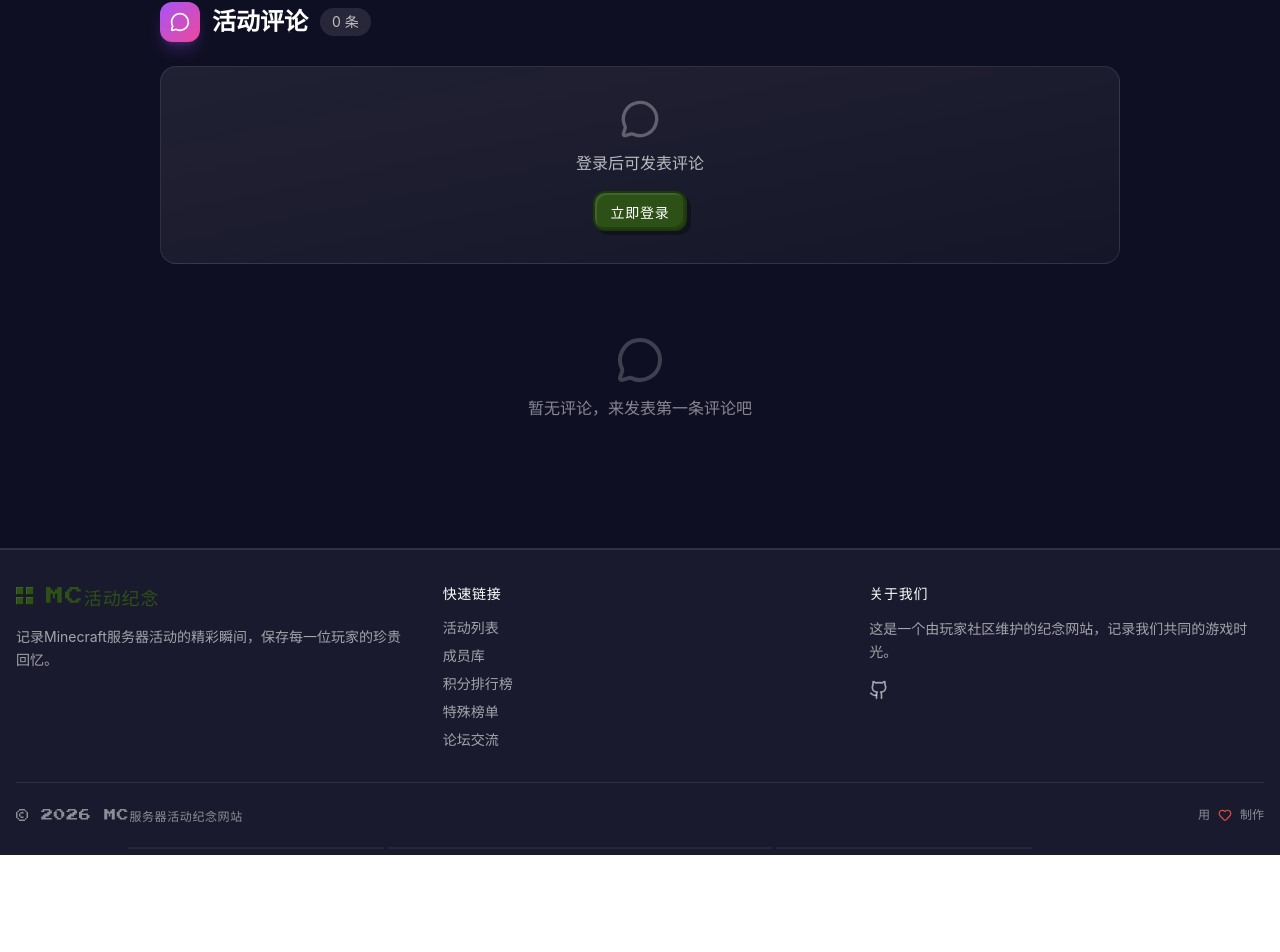
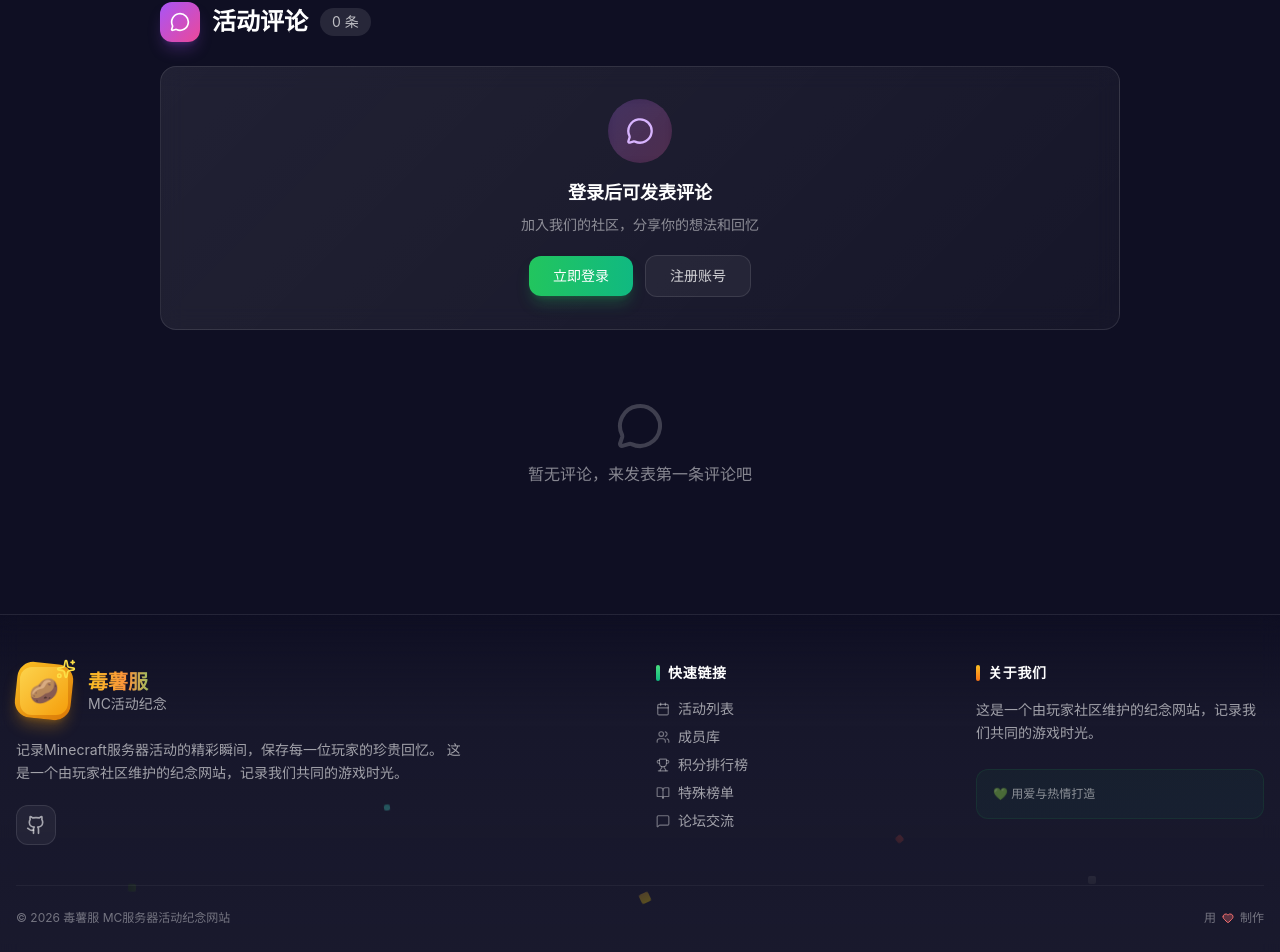
Before and after one commit to DwightSu/dsf-web, a Vue app: page /activities/a1 in a window 1280 px wide. Shown: the part 1866-2818 px from the top of the page. Before the commit the page ends 2721 px from the top, so only its background shows below. Built offline with nearby package versions, Linux system fonts and the light colour scheme.

Commit message:
feat: 生成项目Code Wiki文档
Co-authored-by: traeagent <traeagent@users.noreply.github.com>

```diff
--- a/src/components/layout/Footer.vue
+++ b/src/components/layout/Footer.vue
@@ -1,188 +1,186 @@
 <script setup lang="ts">
 import { RouterLink } from 'vue-router'
-import { Github, Heart } from 'lucide-vue-next'
+import { Github, Heart, Sparkles, Calendar, Users, Trophy, MessageSquare, BookOpen } from 'lucide-vue-next'
 
 const currentYear = new Date().getFullYear()
+
+const quickLinks = [
+  { path: '/activities', label: '活动列表', icon: Calendar },
+  { path: '/members', label: '成员库', icon: Users },
+  { path: '/scoreboard', label: '积分排行榜', icon: Trophy },
+  { path: '/special-records', label: '特殊榜单', icon: BookOpen },
+  { path: '/forum', label: '论坛交流', icon: MessageSquare }
+]
 </script>
 
 <template>
-  <footer class="footer bg-dark-surface border-t-2 border-pixel-border mt-auto">
-    <div class="container mx-auto px-4 py-8">
-      <!-- 主要内容 -->
-      <div class="grid grid-cols-1 md:grid-cols-3 gap-8 mb-8">
-        <!-- Logo和描述 -->
-        <div class="flex flex-col gap-4">
+  <footer class="footer mt-auto">
+    <div class="footer-bg-decoration">
+      <div class="floating-block block-1"></div>
+      <div class="floating-block block-2"></div>
+      <div class="floating-block block-3"></div>
+      <div class="floating-block block-4"></div>
+      <div class="floating-block block-5"></div>
+    </div>
+
+    <div class="container mx-auto px-4 py-12 relative z-10">
+      <div class="grid grid-cols-1 md:grid-cols-2 lg:grid-cols-4 gap-8 mb-10">
+        <div class="lg:col-span-2 flex flex-col gap-5">
+          <div class="flex items-center gap-4">
+            <div class="relative w-14 h-14">
+              <div class="absolute inset-0 bg-gradient-to-br from-amber-400 to-amber-600 rounded-2xl transform rotate-6 shadow-lg shadow-amber-500/30"></div>
+              <div class="absolute inset-1 bg-gradient-to-br from-amber-300 to-amber-500 rounded-xl flex items-center justify-center">
+                <span class="text-white text-2xl">🥔</span>
+              </div>
+              <Sparkles class="absolute -top-1 -right-1 w-5 h-5 text-yellow-300 animate-pulse" />
+            </div>
+            <div class="flex flex-col">
+              <span class="text-xl font-bold bg-gradient-to-r from-amber-400 via-orange-400 to-green-400 bg-clip-text text-transparent">
+                毒薯服
+              </span>
+              <span class="text-sm text-white/60 -mt-0.5">MC活动纪念</span>
+            </div>
+          </div>
+          <p class="text-sm text-white/60 leading-relaxed max-w-md">
+            记录Minecraft服务器活动的精彩瞬间，保存每一位玩家的珍贵回忆。
+            这是一个由玩家社区维护的纪念网站，记录我们共同的游戏时光。
+          </p>
           <div class="flex items-center gap-3">
-            <div class="pixel-logo">
-              <div class="pixel-block pixel-block-1"></div>
-              <div class="pixel-block pixel-block-2"></div>
-              <div class="pixel-block pixel-block-3"></div>
-              <div class="pixel-block pixel-block-4"></div>
-            </div>
-            <span class="text-lg font-pixel text-grass-green">
-              MC活动纪念
-            </span>
+            <a
+              href="https://github.com"
+              target="_blank"
+              rel="noopener noreferrer"
+              class="w-10 h-10 rounded-xl bg-white/5 hover:bg-white/10 border border-white/10 hover:border-white/20 flex items-center justify-center text-white/60 hover:text-white transition-all duration-300 hover:-translate-y-0.5"
+            >
+              <Github :size="20" />
+            </a>
           </div>
-          <p class="text-sm text-white/60 leading-relaxed">
-            记录Minecraft服务器活动的精彩瞬间，保存每一位玩家的珍贵回忆。
-          </p>
         </div>
 
-        <!-- 快速链接 -->
         <div class="flex flex-col gap-4">
-          <h3 class="text-sm font-pixel text-white uppercase tracking-wider">
+          <h3 class="text-sm font-semibold text-white uppercase tracking-wider flex items-center gap-2">
+            <span class="w-1 h-4 rounded-full bg-gradient-to-b from-green-400 to-emerald-500"></span>
             快速链接
           </h3>
           <div class="flex flex-col gap-2">
             <RouterLink
-              to="/activities"
-              class="text-sm text-white/60 hover:text-grass-green transition-colors"
+              v-for="link in quickLinks"
+              :key="link.path"
+              :to="link.path"
+              class="flex items-center gap-2 text-sm text-white/60 hover:text-green-400 transition-all duration-300 hover:translate-x-1 group"
             >
-              活动列表
-            </RouterLink>
-            <RouterLink
-              to="/members"
-              class="text-sm text-white/60 hover:text-grass-green transition-colors"
-            >
-              成员库
-            </RouterLink>
-            <RouterLink
-              to="/scoreboard"
-              class="text-sm text-white/60 hover:text-grass-green transition-colors"
-            >
-              积分排行榜
-            </RouterLink>
-            <RouterLink
-              to="/special-records"
-              class="text-sm text-white/60 hover:text-grass-green transition-colors"
-            >
-              特殊榜单
-            </RouterLink>
-            <RouterLink
-              to="/forum"
-              class="text-sm text-white/60 hover:text-grass-green transition-colors"
-            >
-              论坛交流
+              <component :is="link.icon" :size="14" class="text-white/40 group-hover:text-green-400 transition-colors" />
+              {{ link.label }}
             </RouterLink>
           </div>
         </div>
 
-        <!-- 联系信息 -->
         <div class="flex flex-col gap-4">
-          <h3 class="text-sm font-pixel text-white uppercase tracking-wider">
+          <h3 class="text-sm font-semibold text-white uppercase tracking-wider flex items-center gap-2">
+            <span class="w-1 h-4 rounded-full bg-gradient-to-b from-amber-400 to-orange-500"></span>
             关于我们
           </h3>
           <p class="text-sm text-white/60 leading-relaxed">
             这是一个由玩家社区维护的纪念网站，记录我们共同的游戏时光。
           </p>
-          <div class="flex items-center gap-4">
-            <a
-              href="https://github.com"
-              target="_blank"
-              rel="noopener noreferrer"
-              class="text-white/60 hover:text-grass-green transition-colors"
-            >
-              <Github :size="20" />
-            </a>
+          <div class="mt-2 p-4 rounded-xl bg-gradient-to-br from-green-500/5 to-emerald-500/5 border border-green-500/10">
+            <p class="text-xs text-white/50">
+              💚 用爱与热情打造
+            </p>
           </div>
         </div>
       </div>
 
-      <!-- 底部版权信息 -->
-      <div class="border-t border-pixel-border pt-6">
+      <div class="border-t border-white/5 pt-6">
         <div class="flex flex-col md:flex-row items-center justify-between gap-4">
-          <p class="text-xs text-white/50 font-pixel">
-            © {{ currentYear }} MC服务器活动纪念网站
+          <p class="text-xs text-white/40">
+            © {{ currentYear }} 毒薯服 MC服务器活动纪念网站
           </p>
-          <p class="text-xs text-white/50 flex items-center gap-2">
+          <p class="text-xs text-white/40 flex items-center gap-1.5">
             用
-            <Heart :size="14" class="text-redstone-red" />
+            <Heart :size="12" class="text-red-400 fill-red-400/30" />
             制作
           </p>
         </div>
       </div>
     </div>
-
-    <!-- 像素装饰 -->
-    <div class="pixel-decoration">
-      <div class="pixel-row pixel-row-1"></div>
-      <div class="pixel-row pixel-row-2"></div>
-      <div class="pixel-row pixel-row-3"></div>
-    </div>
   </footer>
 </template>
 
 <style scoped>
-/* Footer样式 */
 .footer {
   position: relative;
   overflow: hidden;
+  background: linear-gradient(180deg, transparent 0%, rgba(26, 26, 46, 0.8) 30%, rgba(26, 26, 46, 0.95) 100%);
+  border-top: 1px solid rgba(255, 255, 255, 0.05);
+  backdrop-filter: blur(10px);
 }
 
-/* Logo动画 */
-.pixel-logo {
-  display: grid;
-  grid-template-columns: repeat(2, 8px);
-  grid-template-rows: repeat(2, 8px);
-  gap: 2px;
+.footer-bg-decoration {
+  position: absolute;
+  inset: 0;
+  overflow: hidden;
+  pointer-events: none;
 }
 
-.pixel-block {
-  background: #2D5016;
-  box-shadow:
-    inset -1px -1px 0 rgba(0, 0, 0, 0.5),
-    inset 1px 1px 0 rgba(255, 255, 255, 0.1);
+.floating-block {
+  position: absolute;
+  width: 8px;
+  height: 8px;
+  opacity: 0.15;
+  border-radius: 2px;
+  animation: float 8s ease-in-out infinite;
 }
 
-/* 像素装饰 */
-.pixel-decoration {
-  position: absolute;
-  bottom: 0;
-  left: 0;
-  right: 0;
-  height: 8px;
-  display: flex;
-  gap: 4px;
+.block-1 {
+  left: 10%;
+  bottom: 20%;
+  background: linear-gradient(180deg, #2D5016 0%, #1A3A0D 100%);
+  animation-delay: 0s;
 }
 
-.pixel-row {
-  height: 2px;
-  background: rgba(255, 255, 255, 0.05);
+.block-2 {
+  left: 30%;
+  bottom: 40%;
+  background: linear-gradient(180deg, #4AEDD9 0%, #3ADDC9 100%);
+  animation-delay: 1.5s;
+  width: 6px;
+  height: 6px;
 }
 
-.pixel-row-1 {
-  width: 20%;
-  margin-left: 10%;
+.block-3 {
+  left: 50%;
+  bottom: 15%;
+  background: linear-gradient(180deg, #FFD700 0%, #DAA520 100%);
+  animation-delay: 3s;
+  width: 10px;
+  height: 10px;
 }
 
-.pixel-row-2 {
-  width: 30%;
+.block-4 {
+  left: 70%;
+  bottom: 35%;
+  background: linear-gradient(180deg, #E74C3C 0%, #C0392B 100%);
+  animation-delay: 4.5s;
+  width: 7px;
+  height: 7px;
 }
 
-.pixel-row-3 {
-  width: 20%;
-  margin-right: 10%;
+.block-5 {
+  left: 85%;
+  bottom: 25%;
+  background: linear-gradient(180deg, #808080 0%, #606060 100%);
+  animation-delay: 6s;
 }
 
-/* Minecraft配色 */
-.bg-dark-surface {
-  background-color: #1a1a2e;
-}
-
-.text-grass-green {
-  color: #2D5016;
-}
-
-.text-redstone-red {
-  color: #E74C3C;
-}
-
-.border-pixel-border {
-  border-color: rgba(255, 255, 255, 0.1);
-}
-
-/* 像素字体 */
-.font-pixel {
-  font-family: 'Press Start 2P', 'VT323', monospace;
+@keyframes float {
+  0%, 100% {
+    transform: translateY(0) rotate(0deg);
+    opacity: 0.15;
+  }
+  50% {
+    transform: translateY(-20px) rotate(180deg);
+    opacity: 0.3;
+  }
 }
 </style>
--- a/src/style.css
+++ b/src/style.css
@@ -527,4 +527,10 @@
     backdrop-filter: blur(10px);
     -webkit-backdrop-filter: blur(10px);
   }
+
+  .glass-card {
+    background: linear-gradient(135deg, rgba(255, 255, 255, 0.08) 0%, rgba(255, 255, 255, 0.03) 100%);
+    backdrop-filter: blur(12px);
+    -webkit-backdrop-filter: blur(12px);
+  }
 }
--- a/src/views/ActivityDetail.vue
+++ b/src/views/ActivityDetail.vue
@@ -1144,45 +1144,56 @@ onMounted(() => {
             </div>
 
             <!-- 评论输入框 -->
-            <div v-if="authStore.user" class="bg-gradient-to-br from-white/[0.08] to-white/[0.03] rounded-2xl p-6 border border-white/10 mb-6">
+            <div v-if="authStore.user" class="glass-card rounded-2xl p-6 border border-white/10 mb-6">
               <div class="flex items-start gap-4">
                 <img
                   :src="getCommentAuthorAvatar(authStore.user.id)"
                   :alt="authStore.user.nickname"
-                  class="w-12 h-12 rounded-full object-cover flex-shrink-0"
+                  class="w-12 h-12 rounded-full object-cover flex-shrink-0 ring-2 ring-white/10"
                 />
                 <div class="flex-1">
                   <textarea
                     v-model="newComment"
                     rows="3"
                     placeholder="发表评论...（登录后可评论）"
-                    class="w-full px-4 py-3 bg-white/5 border border-white/10 rounded-xl text-white placeholder-white/40 focus:outline-none focus:border-green-500/50 focus:ring-2 focus:ring-green-500/20 transition-all duration-200 resize-none"
+                    class="w-full px-4 py-3 bg-white/5 border border-white/10 rounded-xl text-white placeholder-white/40 focus:outline-none focus:border-green-500/50 focus:ring-2 focus:ring-green-500/20 transition-all duration-200 resize-none backdrop-blur-sm"
                   ></textarea>
                   <div class="flex justify-end mt-3">
-                    <PixelButton
-                      variant="primary"
-                      size="md"
+                    <button
                       :disabled="!newComment.trim() || isSubmittingComment"
-                      :loading="isSubmittingComment"
                       @click="submitComment"
+                      class="inline-flex items-center gap-2 px-5 py-2.5 text-sm font-medium text-white bg-gradient-to-r from-green-500 to-emerald-500 hover:from-green-400 hover:to-emerald-400 rounded-xl transition-all duration-300 shadow-lg shadow-green-500/25 hover:shadow-green-500/40 hover:-translate-y-0.5 active:translate-y-0 disabled:opacity-50 disabled:cursor-not-allowed disabled:hover:translate-y-0 disabled:hover:shadow-green-500/25"
                     >
-                      <Send :size="16" />
-                      发布评论
-                    </PixelButton>
+                      <span v-if="isSubmittingComment" class="w-4 h-4 border-2 border-white/30 border-t-white rounded-full animate-spin"></span>
+                      <template v-else>
+                        <Send :size="16" />
+                        发布评论
+                      </template>
+                    </button>
                   </div>
                 </div>
               </div>
             </div>
 
             <!-- 登录提示 -->
-            <div v-else class="bg-gradient-to-br from-white/[0.08] to-white/[0.03] rounded-2xl p-8 border border-white/10 mb-6 text-center">
-              <MessageCircle :size="40" class="mx-auto mb-3 text-white/30" />
-              <p class="text-white/70 mb-4">登录后可发表评论</p>
-              <RouterLink to="/login">
-                <PixelButton variant="primary" size="md">
-                  立即登录
-                </PixelButton>
-              </RouterLink>
+            <div v-else class="glass-card rounded-2xl p-8 border border-white/10 mb-6 text-center">
+              <div class="w-16 h-16 mx-auto mb-4 rounded-full bg-gradient-to-br from-purple-500/20 to-pink-500/20 flex items-center justify-center backdrop-blur-sm">
+                <MessageCircle :size="28" class="text-purple-300" />
+              </div>
+              <h3 class="text-lg font-semibold text-white mb-2">登录后可发表评论</h3>
+              <p class="text-white/50 text-sm mb-5">加入我们的社区，分享你的想法和回忆</p>
+              <div class="flex items-center justify-center gap-3">
+                <RouterLink to="/login">
+                  <button class="inline-flex items-center gap-2 px-6 py-2.5 text-sm font-medium text-white bg-gradient-to-r from-green-500 to-emerald-500 hover:from-green-400 hover:to-emerald-400 rounded-xl transition-all duration-300 shadow-lg shadow-green-500/25 hover:shadow-green-500/40 hover:-translate-y-0.5 active:translate-y-0">
+                    立即登录
+                  </button>
+                </RouterLink>
+                <RouterLink to="/register">
+                  <button class="inline-flex items-center gap-2 px-6 py-2.5 text-sm font-medium text-white/80 hover:text-white bg-white/5 hover:bg-white/10 border border-white/10 hover:border-white/20 rounded-xl transition-all duration-300 hover:-translate-y-0.5 active:translate-y-0">
+                    注册账号
+                  </button>
+                </RouterLink>
+              </div>
             </div>
 
             <!-- 评论列表 -->
```
